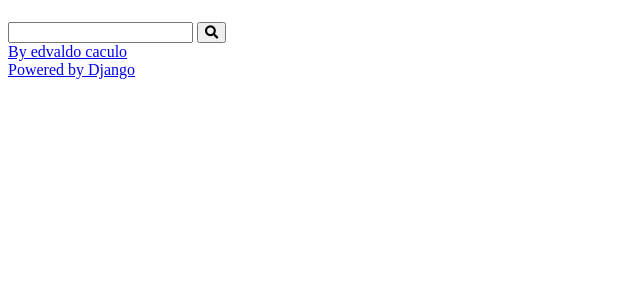
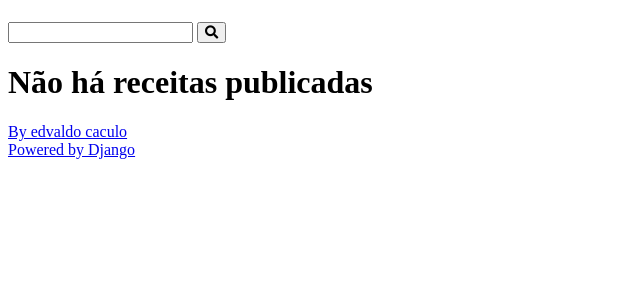
Before and after one commit to edvaldocaculo/projeto, a Django app: page / in a window 1280 px wide. Shown: the part 58-358 px from the top of the page, without its empty margins (0-640 px from the left). Run offline with Django 4.2, Linux system fonts and the light colour scheme; data that the repository does not hold is empty.

Commit message:
home atualizado

```diff
--- a/recipes/templates/recipes/pages/home.html
+++ b/recipes/templates/recipes/pages/home.html
@@ -1,10 +1,15 @@
 
 {% extends 'global/base.html' %}
-    {% block title %} | Home{% endblock title %}Home
+    {% block title %} | Home{% endblock title %}
     {% block conteudo %}
     <div class="main-content main-content-list container">
-        {% for recipe in recipes %}
+        {% for  recipe in recipes %}
             {% include 'recipes/partials/recipe.html'%}
+        {% empty %}
+            <div class="center_">
+                <h1>Não há receitas publicadas</h1>
+            </div>
         {% endfor %}
+
     </div>
     {% endblock conteudo %}
```
